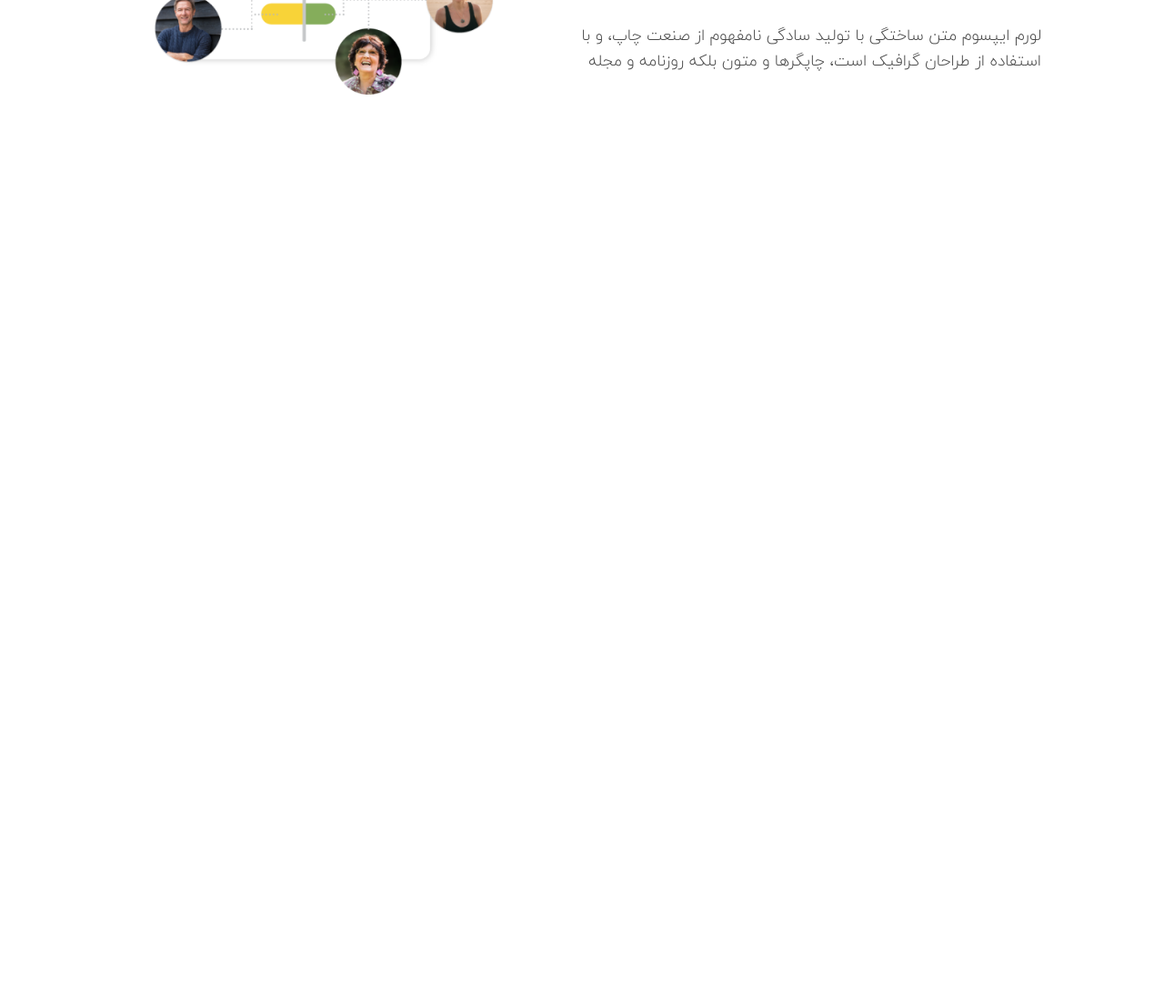
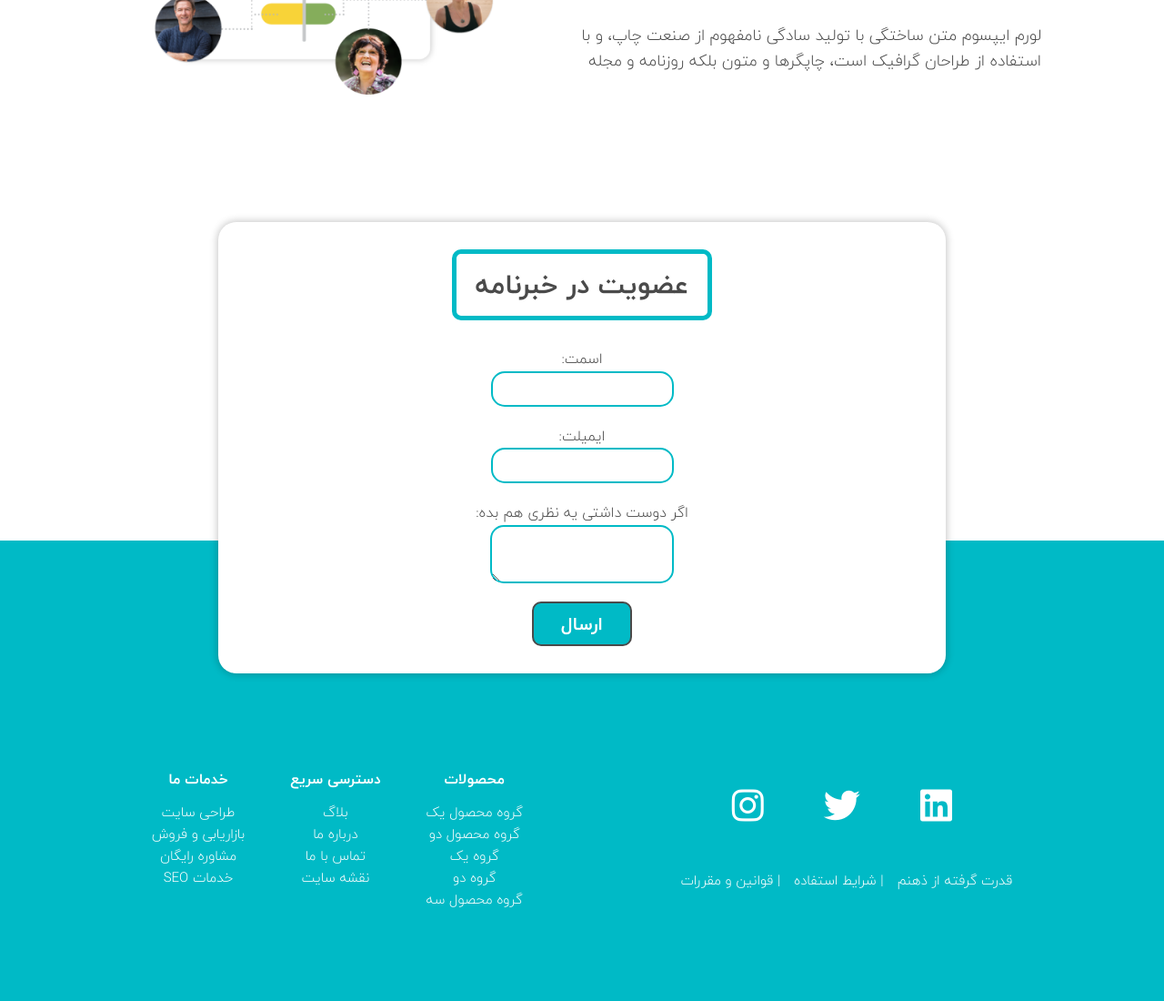
Before and after one commit to salehMb1999/simpleTemplate, a plain HTML site: page index.html in a window 1280 px wide. Shown: the part 1809-2909 px from the top of the page at 91% size. Before the commit the page ends 1953 px from the top, so only its background shows below. Drawn offline with Linux system fonts and the light colour scheme.

Commit message:
end of developing usual options , template coding

```diff
--- a/index.html
+++ b/index.html
@@ -62,7 +62,11 @@
       <div class="container">
         <section class="top-section">
           <div class="top-image">
-              <img class="top-image__img" src="public/images/vote.png" alt="Vote" />
+            <img
+              class="top-image__img"
+              src="public/images/vote.png"
+              alt="Vote"
+            />
           </div>
           <div class="top-texts">
             <p class="top-title">
@@ -85,25 +89,92 @@
             </p>
             <p class="bot-text">
               لورم ایپسوم متن ساختگی با تولید سادگی نامفهوم از صنعت چاپ، و با
-            استفاده از طراحان گرافیک است،
-              چاپگرها و متون بلکه روزنامه و مجله<
+              استفاده از طراحان گرافیک است، چاپگرها و متون بلکه روزنامه و مجله<
               در ستون و سطرآنچنان که لازم است، و برای شرایط فعلی تکنولوژی مورد
               نیاز، و کاربردهای متنوع با هدف بهبود ابزارهای کاربردی می باشد،
 
-
-            <br>
-            <br>
+              <br />
+              <br />
               لورم ایپسوم متن ساختگی با تولید سادگی نامفهوم از صنعت چاپ، و با
-            استفاده از طراحان گرافیک است،
-              چاپگرها و متون بلکه روزنامه و مجله
+              استفاده از طراحان گرافیک است، چاپگرها و متون بلکه روزنامه و مجله
             </p>
           </div>
           <div class="bot-image">
-              <img class="bot-image__img" src="public/images/people.png" alt="Vote" />
+            <img
+              class="bot-image__img"
+              src="public/images/people.png"
+              alt="Vote"
+            />
           </div>
         </section>
       </div>
     </main>
-    <footer class="footer"></footer>
+    <footer id="footer" class="footer">
+      <div class="container">
+        <section class="form-section">
+          <form class="form">
+            <p class="formTitle">عضویت در خبرنامه</p>
+            <div class="name">
+              <label for="name">اسمت: </label>
+              <input type="text" id="name" />
+            </div>
+            <div class="email">
+              <label for="email">ایمیلت: </label>
+              <input type="text" id="email" />
+            </div>
+            <div class="comment">
+              <label for="message">اگر دوست داشتی یه نظری هم بده:</label>
+              <textarea name="message" id="message"></textarea>
+            </div>
+
+            <button class="formBtn">ارسال</button>
+          </form>
+        </section>
+        <div class="footer-content">
+          <div class="rightPart">
+            <div class="topRight">
+              <i class="fa-brands fa-linkedin"></i>
+              <i class="fa-brands fa-twitter"></i>
+              <i class="fa-brands fa-instagram"></i>
+            </div>
+            <div class="botRight">
+              <a href="#" class="botRightText">قدرت گرفته از ذهنم</a
+              ><a href="#" class="botRightText"> | شرایط استفاده</a
+              ><a href="#" class="botRightText"> | قوانین و مقررات</a>
+            </div>
+          </div>
+          <div class="leftPart">
+            <div class="productsCol">
+              <p class="productsTitle">محصولات</p>
+              <ul class="products">
+                <li class="products-item">گروه محصول یک</li>
+                <li class="products-item">گروه محصول دو</li>
+                <li class="products-item">گروه یک</li>
+                <li class="products-item">گروه دو</li>
+                <li class="products-item">گروه محصول سه</li>
+              </ul>
+            </div>
+            <div class="accessCol">
+              <p class="accessTitle">دسترسی سریع</p>
+              <ul class="access">
+                <li class="access-item">بلاگ</li>
+                <li class="access-item">درباره ما</li>
+                <li class="access-item">تماس با ما</li>
+                <li class="access-item">نقشه سایت</li>
+              </ul>
+            </div>
+            <div class="serviceCol">
+              <p class="serviceTitle">خدمات ما</p>
+              <ul class="service">
+                <li class="service-item">طراحی سایت</li>
+                <li class="service-item">بازاریابی و فروش</li>
+                <li class="service-item">مشاوره رایگان</li>
+                <li class="service-item">خدمات SEO</li>
+              </ul>
+            </div>
+          </div>
+        </div>
+      </div>
+    </footer>
   </body>
 </html>
--- a/styles/style.css
+++ b/styles/style.css
@@ -1,6 +1,7 @@
 html {
   box-sizing: border-box;
   font-size: 62.5%;
+  scroll-behavior: smooth;
 }
 *,
 *::after,
@@ -21,9 +22,7 @@ a {
   padding-top: 2rem;
   padding-bottom: 2rem;
 }
-.nav {
-  /* background-color: red; */
-}
+
 .nav-menu {
   display: flex;
   align-items: center;
@@ -58,15 +57,15 @@ a {
 .subHeader-title {
   font-family: "IranYekan Bold";
   font-size: 4rem;
-    color: #4A4A4A;
+  color: #4a4a4a;
   margin-bottom: 4rem;
 }
 .subHeader-text {
   font-size: 1.75rem;
-    color: #4A4A4A;
+  color: #4a4a4a;
 }
 .selected-text {
-    color: #00BAC6;
+  color: #00bac6;
 }
 .top-section {
   display: flex;
@@ -84,12 +83,12 @@ a {
 .top-title {
   font-family: "IranYekan Bold";
   font-size: 3rem;
-  color: #4A4A4A;
+  color: #4a4a4a;
   margin-bottom: 4rem;
 }
 .top-text {
   font-size: 1.75rem;
-  color: #4A4A4A;
+  color: #4a4a4a;
 }
 .bot-section {
   display: flex;
@@ -107,10 +106,140 @@ a {
 .bot-title {
   font-family: "IranYekan Bold";
   font-size: 3rem;
-  color: #4A4A4A;
+  color: #4a4a4a;
   margin-bottom: 4rem;
 }
 .bot-text {
   font-size: 1.75rem;
-  color: #4A4A4A;
+  color: #4a4a4a;
 }
+.footer {
+  margin-top: 45rem;
+  position: relative;
+  background-color: #00bac6;
+}
+.form-section {
+  box-shadow: 0px 0px 9px 1px rgba(0, 0, 0, 0.23);
+  max-width: 80rem;
+  /* height: 50rem; */
+  background-color: #fff;
+  margin: 0 auto;
+  border-radius: 2rem;
+  position: absolute;
+  top: -35rem;
+  left: 0;
+  right: 0;
+  padding: 3rem 0;
+}
+.footer-content {
+  padding-top: 25rem;
+  padding-bottom: 10rem;
+  display: flex;
+  justify-content: space-around;
+  align-items: center;
+  flex-grow: 1;
+}
+.rightPart {
+  /* padding-right: 6rem; */
+}
+.topRight {
+  display: flex;
+  justify-content: space-evenly;
+  align-items: center;
+  color: #fff;
+  font-size: 4rem;
+}
+.botRight {
+  padding-top: 5rem;
+  font-size: 1.5rem;
+}
+.botRightText {
+  color: #fff;
+  padding-left: 1rem;
+}
+.leftPart {
+  display: flex;
+  justify-content: space-evenly;
+  color: #fff;
+}
+.productsCol {
+  padding-left: 5rem;
+  text-align: center;
+}
+.productsTitle {
+  font-family: "IranYekan Bold";
+  margin-bottom: 1rem;
+}
+.products-item {
+  font-size: 1.5rem;
+}
+.accessCol {
+  padding-left: 5rem;
+  text-align: center;
+}
+.accessTitle {
+  font-family: "IranYekan Bold";
+  margin-bottom: 1rem;
+}
+.access-item {
+  font-size: 1.5rem;
+}
+.serviceCol {
+  text-align: center;
+}
+.serviceTitle {
+  font-family: "IranYekan Bold";
+  margin-bottom: 1rem;
+}
+.service-item {
+  font-size: 1.5rem;
+}
+.form {
+  display: flex;
+  flex-direction: column;
+  justify-content: center;
+  align-items: center;
+  color: #4a4a4a;
+}
+.formTitle {
+  font-family: "IranYekan Bold";
+  font-size: 3rem;
+  border: 5px solid #00bac6;
+  padding: 1rem 2rem;
+  /* margin-top: 3rem; */
+  margin-bottom: 3rem;
+  border-radius: 1rem;
+}
+.comment,
+.name,
+.email {
+  display: flex;
+  flex-direction: column;
+  justify-content: center;
+  align-items: center;
+  padding-bottom: 2rem;
+}
+.form input,
+textarea {
+  border-radius: 15px;
+  border: 2px solid #00bac6;
+  padding: 0.5rem 1rem;
+  color: #4a4a4a;
+  font-size: 1.4rem;
+  font-family: "IranYekan Medium";
+}
+input[type="text"]:focus,
+textarea:focus {
+  border: 2px solid #00bac6;
+
+  outline: none;
+}
+.formBtn {
+  font-size: 2rem;
+  font-family: "IranYekan Bold";
+  padding: 0.5rem 3rem;
+  border-radius: 1rem;
+  color: #fff;
+  background-color: #00bac6;
+  border: 2px solid #4a4a4a;
+}
```
Lines whose indentation alone changed are shown as unchanged.
